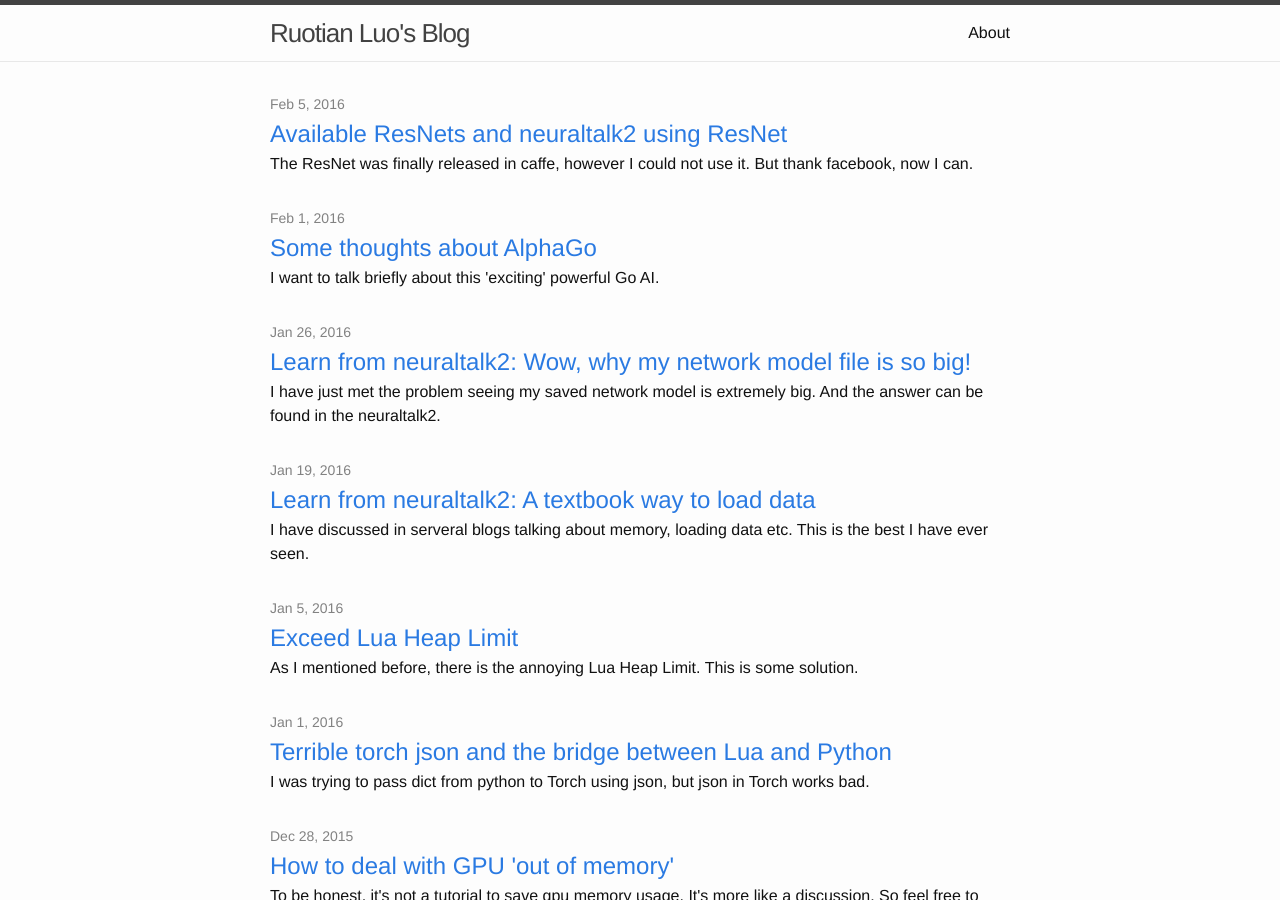
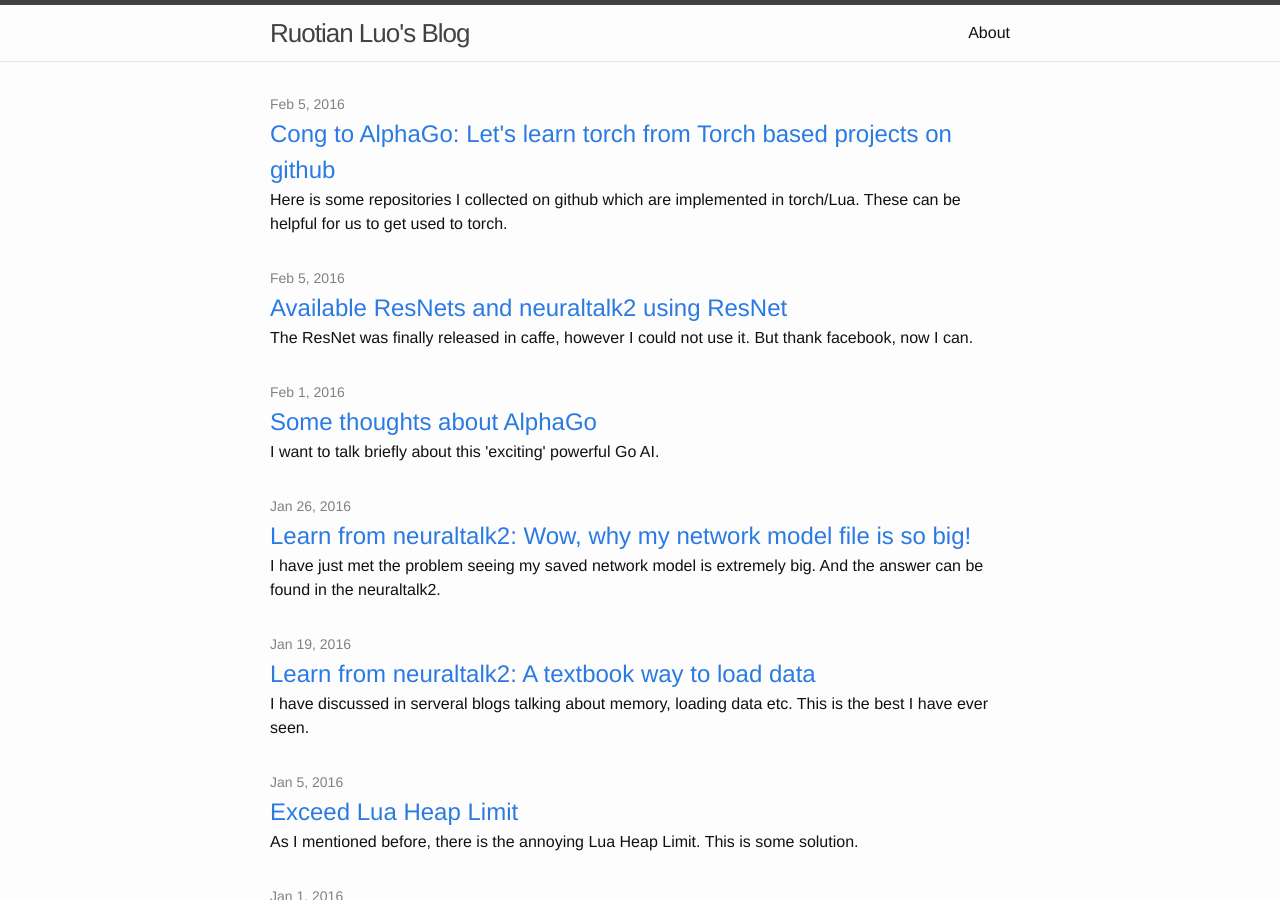
Before and after one commit to ruotianluo/ruotianluo.github.io, a Jekyll site: the page built from index.html, in a window 1280 px wide and 900 px high. Built offline with Jekyll 4.4.1, drawn with Linux system fonts in a browser that asks for light colours; comment, search, counter and statistics services are not loaded; some of the changed lines change nothing that is shown.

Commit message:
New post.

```diff
--- a/_posts/2016-01-25-network-model-explode.markdown
+++ b/_posts/2016-01-25-network-model-explode.markdown
@@ -93,3 +93,8 @@ To clarify, we don't need to touch anything about the network module actually, e
 Finally thanks to my senior labmate who helped me to figure out the problem.
 
 #### Feel free to comment. :)
+
+----
+
+##Update:##
+Need to be careful to some "strange" layers. For <b>SpatialBatchNormalization</b>> you also need to share <b>running_mean</b> and <b>running_var</b>!
--- /dev/null
+++ b/_posts/2016-03-10-torch-repositories.markdown
@@ -0,0 +1,54 @@
+---
+layout: post
+title: "Cong to AlphaGo: Let's learn torch from Torch based projects on github"
+excerpt: "Here is some repositories I collected on github which are implemented in torch/Lua. These can be helpful for us to get used to torch."
+date: 2016-02-05 15:17:40 -0600
+comments: true
+---
+First, congratulation to Google Deepmind!!!! I watched the live of the first two games.
+
+I wrote a post about AlphaGo days ago, it has been a commonsense that the information from the nature paper definitely can't explain the great performance of AlphaGo. From the result of the first two games, I think there may be some more techniques they use. I'm expecting another nature publication.
+
+Before the game, I guessed the final score would be 1:4, however AlphaGo has won the first two games, it seems possible to appear 5:0. But Lee Sedol did make some bad moves, so it's still unknown what will happen next three matches.
+
+Whatever, what's important is that AlphaGo is implemented in torch (from the grapevine, but seems quite likely). Deepmind always use torch, and also has released some code.
+
+This post, I hope could be something similar a cheatsheet.
+
+## Find a fabulous page........ [Awesome Torch](https://github.com/carpedm20/awesome-torch)
+There are some intersections, but my following list contains some which this page doesn't has.
+
+# Some tools:
+
+- [display: a browser-based graphics server](https://github.com/szym/display) Seems similar to itorch, but it's more like canvas, you should write code to display things on the web page.
+- [net-Toolkit](https://github.com/Atcold/net-toolkit) can help save the model in ascii and clean the model. (Still better to understand, see my previous post)
+- [gSLICr](https://github.com/jhjin/gSLICr-torch) wrapper for gSLICr
+- [iterm.torch](https://github.com/szagoruyko/iterm.torch) Display image in iterm2.
+- [torch-rnn](https://github.com/jcjohnson/torch-rnn) A faster implementation for lstm and gnu.
+- [autograed](https://github.com/twitter/torch-autograd) Similar to autograd in Python.
+
+# Projects
+
+- [neural-style](https://github.com/jcjohnson/neural-style)
+- [neuraltalk2](https://github.com/karpathy/neuraltalk2)
+- [char-rnn](https://github.com/karpathy/char-rnn)
+- [fb.resnet.torch](https://github.com/facebook/fb.resnet.torch)
+- [DCGAN.torch: Train your own image generator](https://github.com/soumith/dcgan.torch) This is a implentation of a Generative Adversarial Networks. (Has paper)
+- [eyescream](https://github.com/facebook/eyescream) LAPGAN, also for image generation, has blog post and paper.
+- [torch-gan](https://github.com/skaae/torch-gan) For face generation, based on the eyescream.
+- [Neural Conversational Model in Torch](https://github.com/macournoyer/neuralconvo) Implementation of Sequence to [Sequence Learning with Neural Networks](http://arxiv.org/abs/1409.3215) (seq2seq) and reproducing the results in [A Neural Conversational Model](http://arxiv.org/abs/1506.05869) (aka the Google chatbot).
+- Deepdream:[(1)](https://github.com/eladhoffer/DeepDream.torch), [(2)](https://github.com/miltonmanfried/deepdream) Two different implentations.
+- [LRCN](https://github.com/didw/LRCN)  Long-term Recurrent Convolutional Networks, has paper. (Using the new [torch-rnn](https://github.com/jcjohnson/torch-rnn) module, go to learn how to use)
+- [understanding-visual-concepts](https://github.com/willwhitney/understanding-visual-concepts) Unsupervised learning of visual concepts from video, [paper](http://willwhitney.github.io/understanding-visual-concepts/)
+- [Neural Turning Machine](https://github.com/kaishengtai/torch-ntm)
+- [Variational Autoencoder](https://github.com/y0ast/VAE-Torch): has related paper
+- [Spatial Transformer layer](https://github.com/Moodstocks/gtsrb.torch) This is the work from Deepmind!!!! Very interesting work, has a blog post.
+- [SNLI attention](https://github.com/cheng6076/SNLI-attention) I have no idea waht it is, but seems interesting.
+- [caption generation](https://github.com/eladhoffer/captionGeneration.torch) Including attention mechanism, but I don't think it's a runnable version.
+- [captcha.irctc](https://github.com/arunpatala/captcha.irctc) Can recognize captcha!
+- [captcha](https://github.com/arunpatala/captcha) Another project about captcha.
+- [handwritingnet](https://github.com/jarmstrong2/handwritingnet) Can generate handwriting.
+- [facialexpressionrecognition](https://github.com/jarmstrong2/facialexpressionrecognition) Experiments with multiple classifiers to classify facial expressions.
+- [faster-rcnn.torch](https://github.com/andreaskoepf/faster-rcnn.torch) Seems halted....
+- [DRAW](https://github.com/vivanov879/draw) DRAW: A Recurrent Neural Network For Image Generation
+- [SpatialGlimpse](https://github.com/nicholas-leonard/dpnn#nn.SpatialGlimpse) There are a lot more stuff in dpnn.
```
